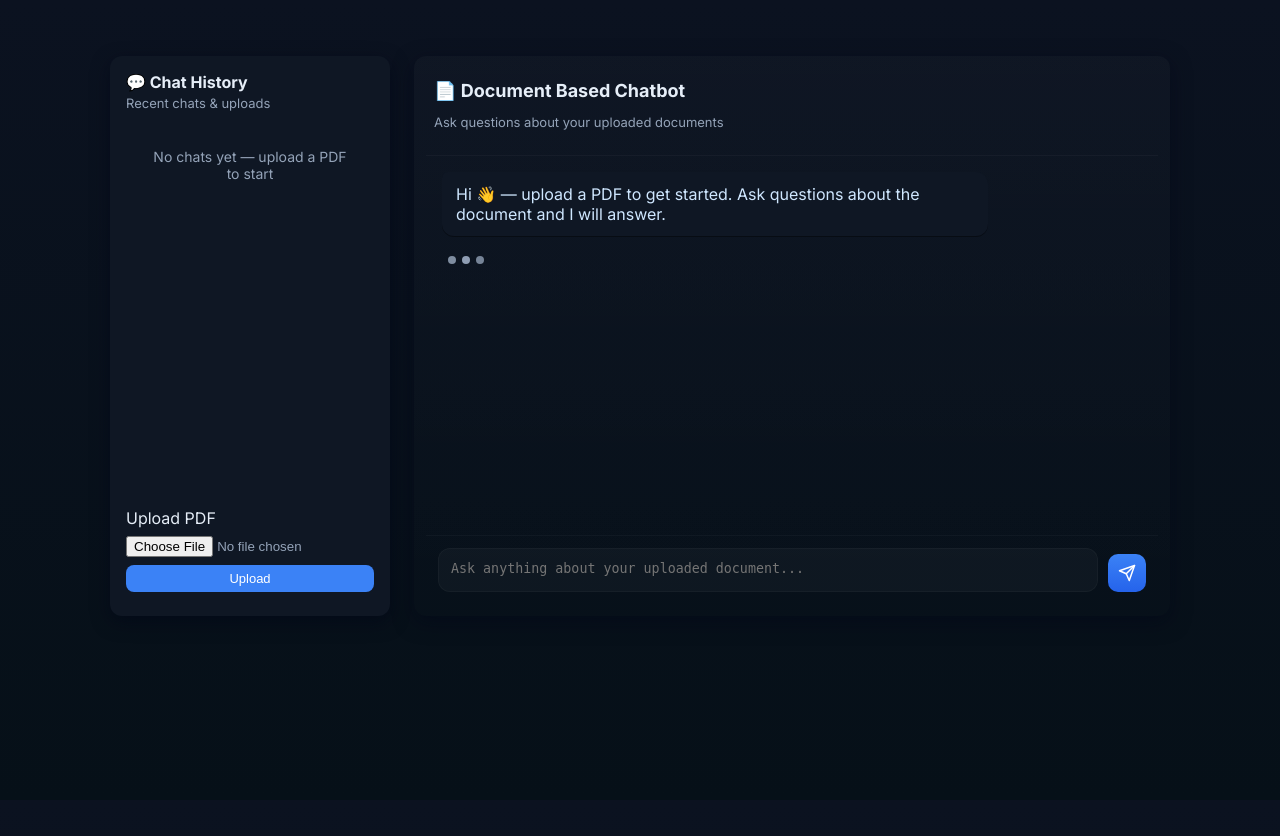
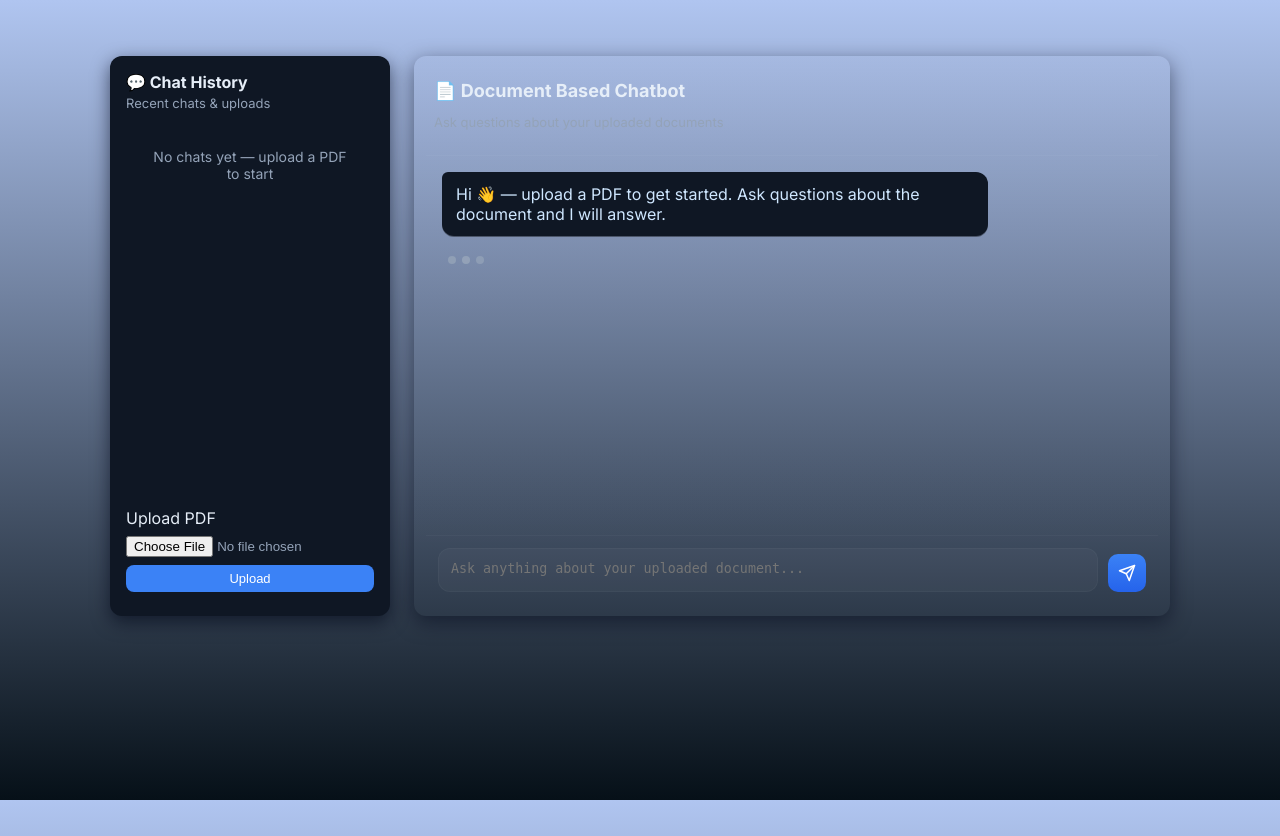
Before and after one commit to Manojkumar3799/documemt_based_chatbot, a Flask app: page / in a window 1280 px wide. Run offline with Flask 3, Linux system fonts and the light colour scheme.

Commit message:
color change

```diff
--- a/static/style.css
+++ b/static/style.css
@@ -1,5 +1,5 @@
 :root{
-  --bg:#0b1220; /* deep slate */
+  --bg:#b0c5f0; /* deep slate */
   --panel:#0f1724; /* panel */
   --muted:#94a3b8;
   --primary:#3b82f6; /* blue-500 */
```
